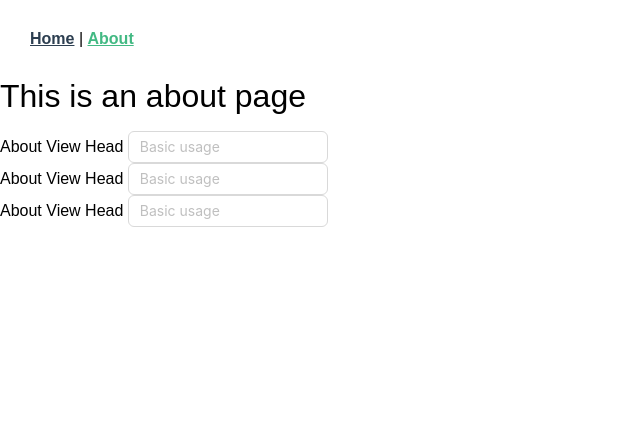
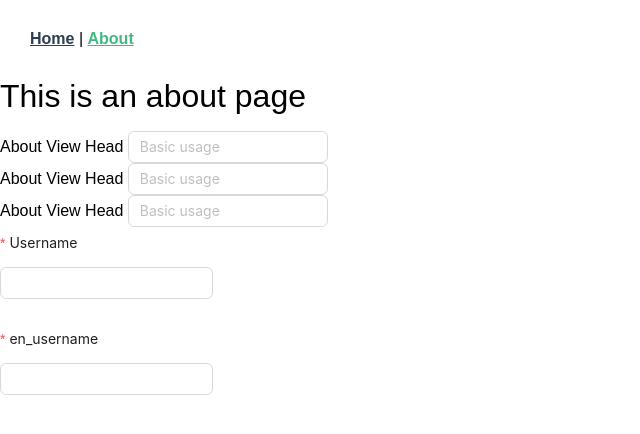
Before and after one commit to lienshu/ts-demo, a Vue app: page /about in a window 1280 px wide. Shown: the top 434 px of the page, without its empty margins (0-640 px from the left). Built offline with nearby package versions, Linux system fonts and the light colour scheme.

Commit message:
fix: ref属性value

```diff
--- a/package.json
+++ b/package.json
@@ -10,6 +10,8 @@
   "dependencies": {
     "ant-design-vue": "^4.0.0",
     "core-js": "^3.8.3",
+    "lodash": "^4.17.21",
+    "pinyin-pro": "^3.16.3",
     "vue": "^3.2.13",
     "vue-router": "^4.0.3"
   },
--- a/src/views/AboutView.vue
+++ b/src/views/AboutView.vue
@@ -4,15 +4,48 @@
     <div v-for="(_, tab) in tabs" :key="tab" @click="currentTab = tab">
       <component :is="tabs[currentTab]">{{ tab }}</component>
     </div>
-
+    <a-form
+    :model="formState"
+    name="basic"
+    :label-col="{ span: 24 }"
+    :wrapper-col="{ span: 4 }"
+    autocomplete="off"
+  >
+    <a-form-item
+      label="Username"
+      name="username"
+      :rules="[{ required: true, message: 'Please input your username!' }]"
+    >
+      <a-input v-model:value="formState.username" @pressEnter="pressEnter" />
+    </a-form-item>
+    <a-form-item
+      label="en_username"
+      name="en_username"
+      :rules="[{ required: true, message: 'Please input your en_username!' }]"
+    >
+      <a-input v-model:value="formState.en_username" />
+    </a-form-item>
+  </a-form>
   </div>
 </template>
 
 <script lang="ts" setup>
-import { ref } from 'vue'
-import AboutViewHead from './About/AboutViewHead.vue'
-import AboutViewWrap from './About/AboutViewWrap.vue'
+import { ref, reactive } from 'vue';
+import { pinyin } from 'pinyin-pro';
+import { capitalize, toString, join } from 'lodash';
+import AboutViewHead from './About/AboutViewHead.vue';
+import AboutViewWrap from './About/AboutViewWrap.vue';
 import AboutViewFooter from './About/AboutViewFooter.vue'
+
+interface FormState {
+  username: string;
+  en_username: string;
+}
+
+const formState = ref<FormState>({
+  username: '',
+  en_username: '',
+});
 
 const tabs = {
   AboutViewHead,
@@ -22,8 +55,29 @@ const tabs = {
 
 const currentTab = ref('AboutViewHead')
 
-const changeComponent = () => {
+const convertToPinyin = (text = "", mode = "normal") => {
+  const arr = pinyin(text, {
+    mode: 'normal',
+    toneType: "none",
+    removeNonZh: true,
+    nonZh: "removed",
+    type: 'array'
+  })
+  if (!arr) return ''
+  return capitalize(join(arr, ''));
+}
 
+const a = ref<{name: string, address: string}>({name: '张三', address: '北京'})
+
+const pressEnter = () => {
+  const {username} = formState.value
+  formState.value = { ...formState.value, en_username: convertToPinyin(username) }
+  // console.log({...})
+  console.log(formState.value, 'formState.value')
+  console.log(formState.value.username, formState.value.en_username)
+
+  a.value = {...a.value, name: '李四' }
+  console.log(a, 'a')
 }
 </script>
 
```
Also changed, not shown: 1 other file (tests, documents, lock files or other folders).
